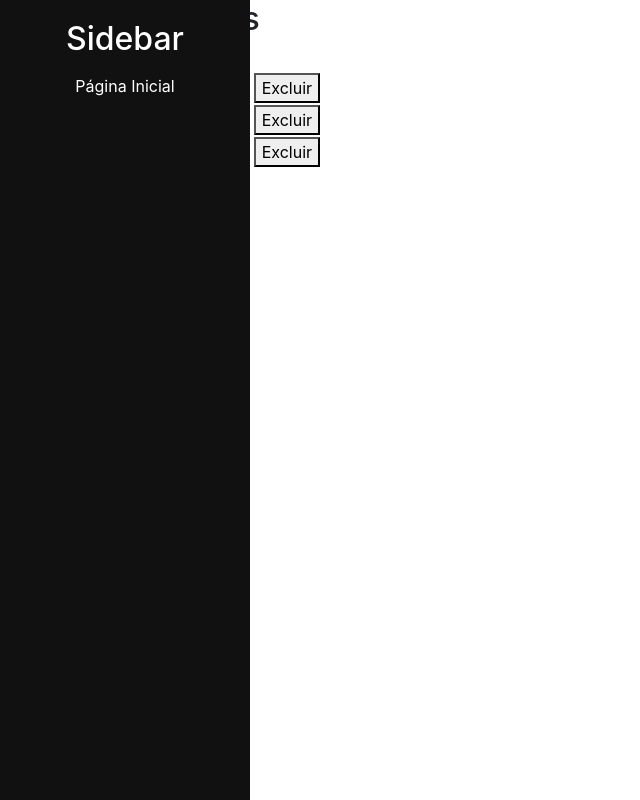
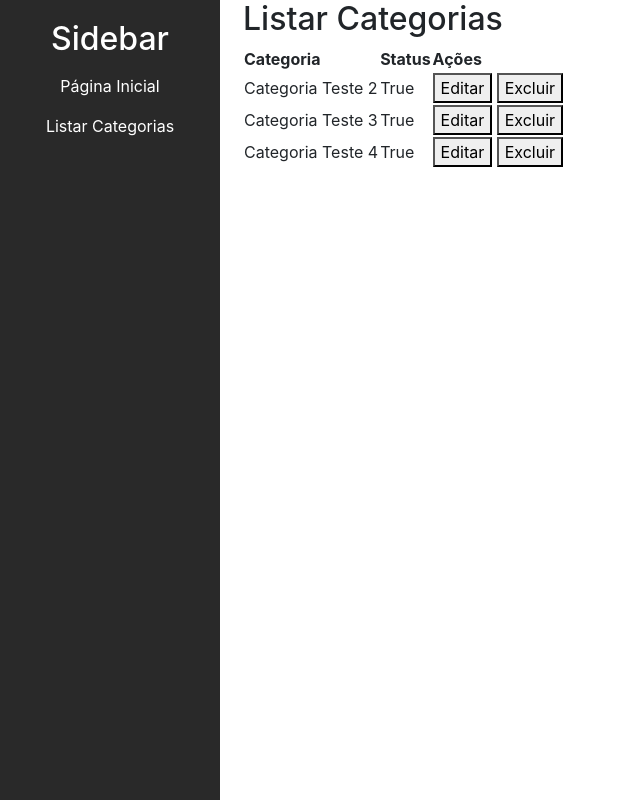
Before and after one commit to nythan5/Trip, a Django app: page /trip/listar_categorias/ in a window 1280 px wide. Shown: the whole page, without its empty margins (0-640 px from the left). Run offline with Django 5.2, Linux system fonts and the light colour scheme; data comes from the database, SQL or seed files in the repository; both versions use the stored data as it was after the commit; some libraries are stand-ins or nearby versions.

Commit message:
sidebar arrumada

```diff
--- a/base_static/css/styles.css
+++ b/base_static/css/styles.css
@@ -5,15 +5,16 @@ body {
     font-family: 'Arial', sans-serif;
 }
 
+/* Sidebar style */
 .sidebar {
-    height: 100%;
-    width: 250px;
-    position: fixed;
+    height: 100vh;
+    width: 220px;
     z-index: 1;
     top: 0;
     left: 0;
-    background-color: #111;
+    background-color: #292929;
     padding-top: 20px;
+    transition: left 0.3s ease;
 }
 
 .sidebar h2 {
@@ -40,4 +41,19 @@ body {
 
 .sidebar a:hover {
     background-color: #575757;
+    text-decoration: none;
+    color: #fff;
 }
+
+/* Main content style */
+.main-content {
+    transition: margin-left 0.3s ease;
+}
+
+/* .sidebar.active {
+    left: 0;
+}
+
+.main-content.active {
+    margin-left: 250px;
+} */
--- /dev/null
+++ b/base_static/js/script.js
@@ -0,0 +1,7 @@
+const toggleSidebar = () => {
+    var sidebar = document.getElementById("sidebar");
+    var mainContent = document.getElementById("mainContent");
+
+    sidebar.classList.toggle("active");
+    mainContent.classList.toggle("active");
+}
--- a/base_templates/base.html
+++ b/base_templates/base.html
@@ -6,17 +6,20 @@
 </head>
 
 <body>
-    <div>
-        {% include "partials/sidebar.html" %}
+    <div class="d-flex">
+        <div>
+            {% include "partials/sidebar.html" %}
+            {% comment %} <button onclick="toggleSidebar()">Toggle Sidebar</button> {% endcomment %}
+        </div>
+
+        <div>
+            {% block content %}{% endblock content %}
+        </div>
     </div>
 
-    <div>
-        {% block content %}{% endblock content %}
-    </div>
+    {% comment %} <footer>
+        <h2>Aqui é o footer</h2>
+    </footer> {% endcomment %}
 </body>
 
-<footer>
-    <h2>Aqui é o footer</h2>
-</footer>
-
 </html>
--- a/base_templates/partials/head.html
+++ b/base_templates/partials/head.html
@@ -8,6 +8,9 @@
     <!-- Adicione o Bootstrap via CDN -->
     <link rel="stylesheet" href="{% static 'css/styles.css' %}">
 
+    <!-- Adicionando JS -->
+    <script src="{% static 'js/script.js' %}"></script>
+
     <link rel="stylesheet" href="https://stackpath.bootstrapcdn.com/bootstrap/4.5.0/css/bootstrap.min.css">
     <script src="https://code.jquery.com/jquery-3.5.1.slim.min.js"></script>
     <script src="https://cdn.jsdelivr.net/npm/@popperjs/core@2.9.1/dist/umd/popper.min.js"></script>
--- a/base_templates/partials/sidebar.html
+++ b/base_templates/partials/sidebar.html
@@ -1,8 +1,14 @@
-<aside class="sidebar">
+<div class="sidebar" id="sidebar">
     <h2>Sidebar</h2>
     <ul>
-        <li><a href="">Página Inicial</a></li>
+        <li>
+            <a href="#">Página Inicial</a>
+        </li>
+
+        <li>
+            <a href="#">Listar Categorias</a>
+        </li>
 
         <!-- Adicione mais links conforme necessário -->
     </ul>
-</aside>
+</div>
--- a/trip/templates/trip/listar_categorias.html
+++ b/trip/templates/trip/listar_categorias.html
@@ -2,6 +2,7 @@
 
 {% block content %}
 
+<div class="main-content container ml-2" id="mainContent">
   <h2>Listar Categorias</h2>
   <table>
     <thead>
@@ -31,5 +32,6 @@
       {% endfor %}
     </tbody>
   </table>
+</div>
 
 {% endblock content %}
```
Also changed, not shown: db.sqlite3. Lines whose indentation alone changed are shown as unchanged.
